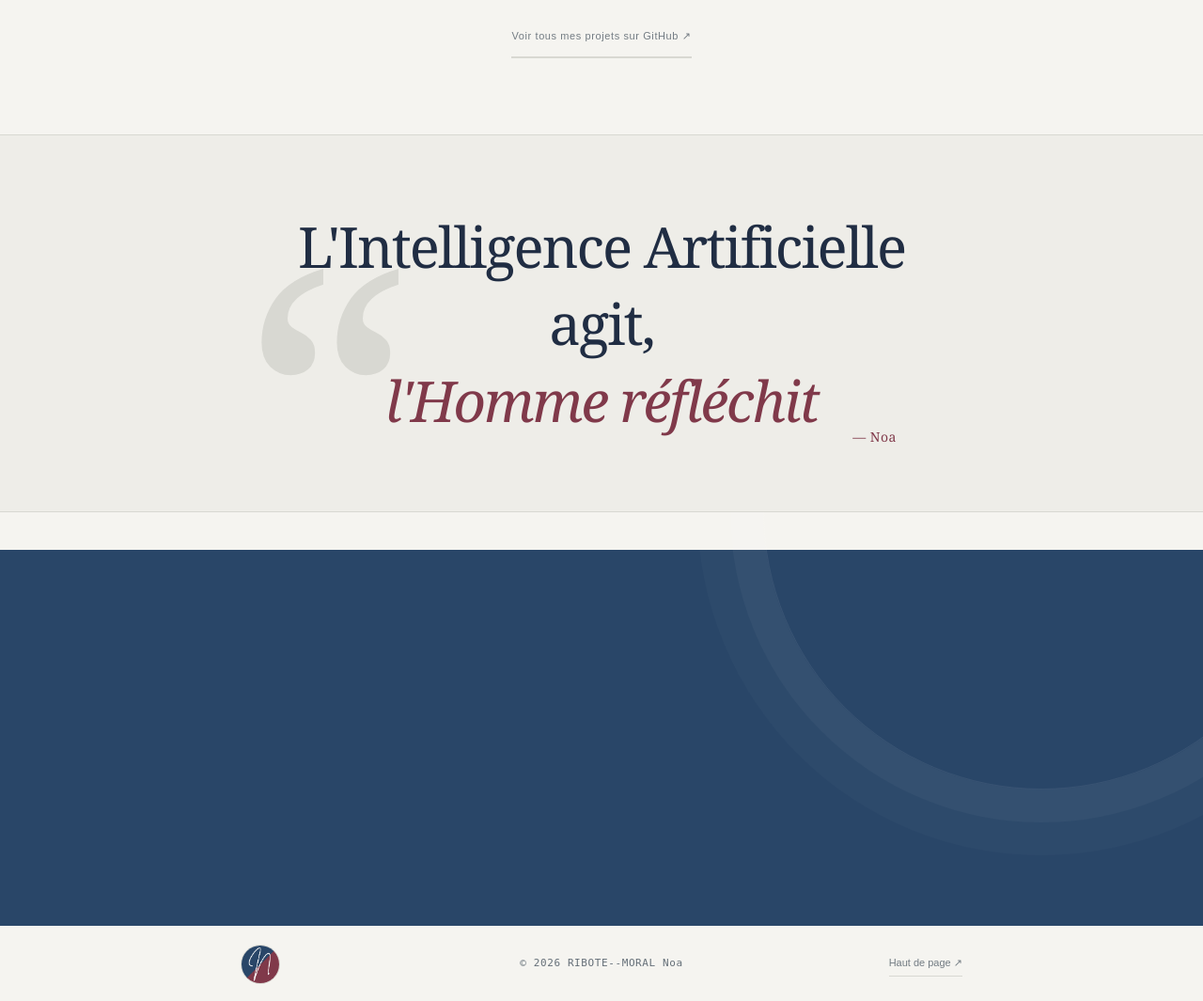
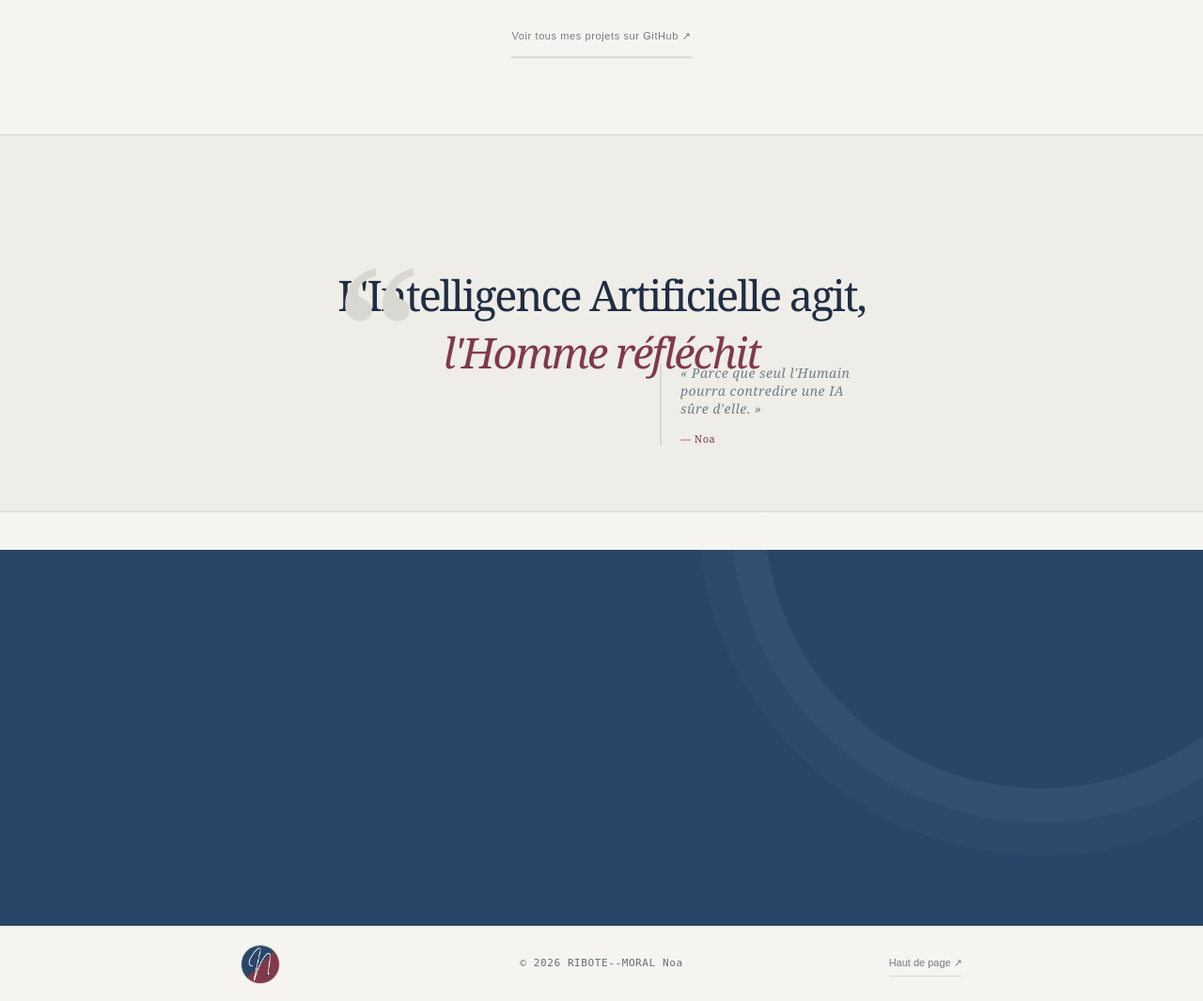
Before and after one commit to noaribote/Portfolio, a PHP site: page / in a window 1280 px wide; the page is wider, and only the part inside the window is pictured. Shown: the part 3347-4412 px from the top of that part at 94% size. Run offline with PHP 8.4, Linux system fonts and the light colour scheme; some libraries are stand-ins or nearby versions.

Commit message:
Sauvegardes des ajustements

```diff
--- a/assets/css/main.css
+++ b/assets/css/main.css
@@ -146,18 +146,26 @@ main {
 
 .grosseGui {
     position: absolute;
-    top: 0; left: 0;
+    top: 70px; left: 100px;
     color: var(--line);
-    font-size: 400px;
+    font-size: 200px;
 }
 
 .mention {
     position: absolute;
     bottom: 0; right: 0;
     color: var(--bordeaux);
-    font-size: 14px;
+    font-size: 11px;
     letter-spacing: 0.5px;
     margin: 70px;
+    margin-right: 100px;
+    max-width: 200px;
+    text-align: left;
+    border-left: 2px solid var(--line);
+    padding-left: 20px;
+} .mention em {
+    font-size: 14px;
+    color: var(--muted);
 }
 
 .rightCenter {
--- a/index.php
+++ b/index.php
@@ -151,11 +151,14 @@
         </div>
         <div class="spoty FlexCenter">
             <div class="limited FlexCenter" style="position: relative">
-                    <h1 style="text-align: center">
+                    <h1 style="text-align: center; font-size: 45px">
                         <span class="grosseGui">“</span>
                         L'Intelligence Artificielle agit,
                         <br><em>l'Homme réfléchit</em>
-                        <span class="mention">—&nbsp;Noa</span>
+                        <span class="mention">
+                            <em>« Parce que seul l'Humain pourra contredire une IA sûre d'elle. »</em>
+                            <br><br>—&nbsp;Noa
+                        </span>
                     </h1>
             </div>
         </div>
--- a/sitemap.xml
+++ b/sitemap.xml
@@ -3,7 +3,7 @@
 <urlset xmlns="http://www.sitemaps.org/schemas/sitemap/0.9">
     <url>
         <loc>https://www.noaribote.fr/index.php</loc>
-        <lastmod>2026-10-03</lastmod>
+        <lastmod>2026-10-29</lastmod>
         <changefreq>monthly</changefreq>
         <priority>1.0</priority>
     </url>
```
